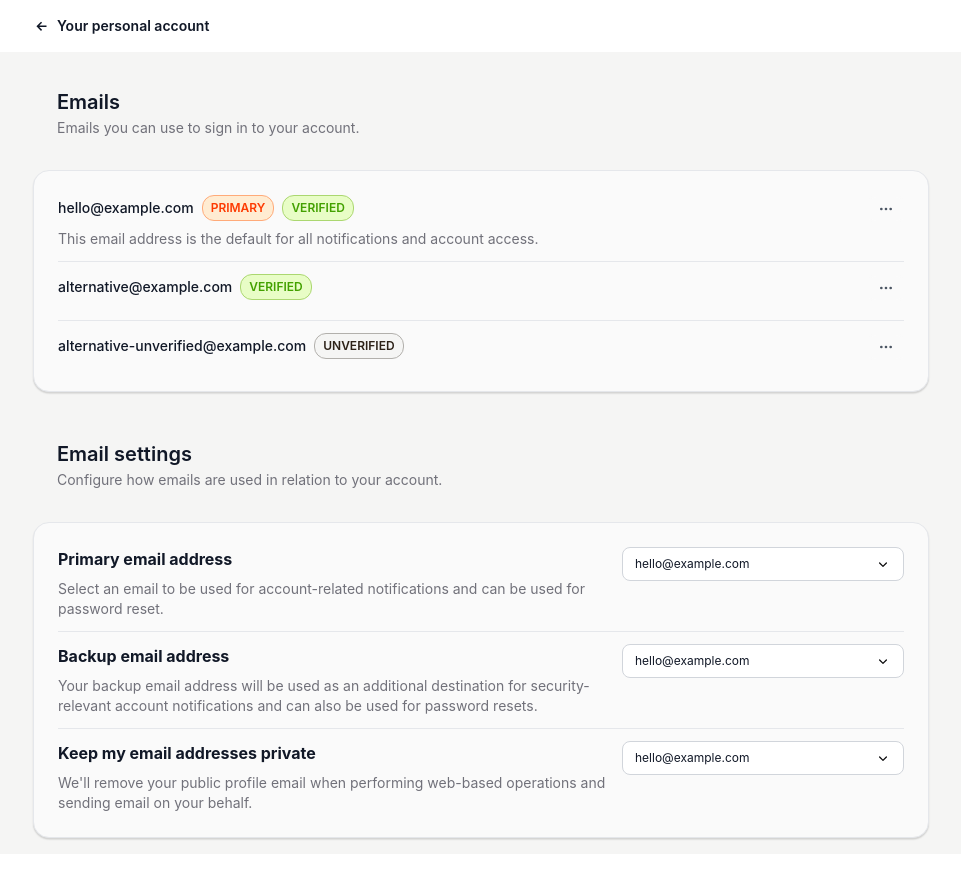
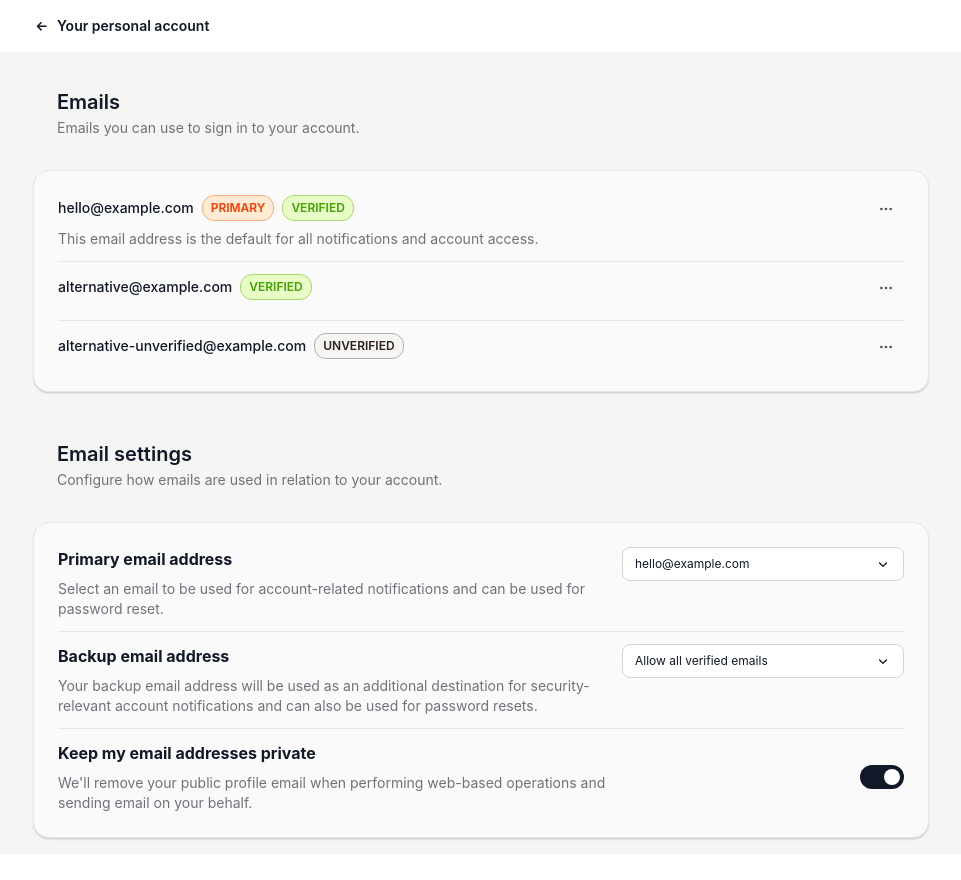
Before and after one commit to awadhesh31st/mock-to-react, a React (Create React App) app: page / in a window 1280 px wide. Shown: the top 880 px of the page, without its empty margins (159-1120 px from the left). Built offline with nearby package versions, Linux system fonts and the light colour scheme.

Commit message:
Added checkbox

```diff
--- a/src/components/cardItemSetting.tsx
+++ b/src/components/cardItemSetting.tsx
@@ -1,13 +1,19 @@
 import { FC, memo } from 'react'
 import SelectDropdown from '../ui/selectDropdown'
+import ToggleSwitch from '../ui/toggleSwitch'
 
 const CardItemSetting: FC<CardItemSettingProps> = memo((props) => {
-  const { setPrimaryEmail, setting, isLast, cardIndex } = props
+  const { setPrimaryEmail, setting, isLast, cardIndex, availableEmails, primaryEmail } = props
 
-  const primaryOptions = props.availableEmails.map((email: string) => ({
+  const primaryOptions = availableEmails.map((email: string) => ({
     value: email,
     label: email,
   }))
+
+  const backupOptions = [
+    { value: 'Allow all verified emails', label: 'Allow all verified emails' },
+    ...availableEmails.filter((email) => email !== primaryEmail).map((email) => ({ value: email, label: email })),
+  ]
 
   return (
     <div className={`flex ${!isLast ? 'border-b border-gray-200 pb-3' : 'pb-0'}`}>
@@ -20,6 +26,7 @@ const CardItemSetting: FC<CardItemSettingProps> = memo((props) => {
           </div>
           {setting.description && <p className="text-sm text-zinc-500">{setting.description}</p>}
         </div>
+        {cardIndex === 0 && (
           <div className="relative w-full flex-shrink-0 md:w-4/12">
             <SelectDropdown
               value={props.primaryEmail}
@@ -28,6 +35,22 @@ const CardItemSetting: FC<CardItemSettingProps> = memo((props) => {
               className="max-w-sm"
             />
           </div>
+        )}
+        {cardIndex === 1 && (
+          <div className="relative w-full flex-shrink-0 md:w-4/12">
+            <SelectDropdown
+              value={props.backupEmail}
+              options={backupOptions}
+              onChange={props.setBackupEmail}
+              className="max-w-sm"
+            />
+          </div>
+        )}
+        {cardIndex === 2 && (
+          <div className="relative flex w-full flex-shrink-0 items-center md:justify-end md:w-4/12 md:h-full">
+            <ToggleSwitch checked={props.keepPrivate} onChange={props.setKeepPrivate} />
+          </div>
+        )}
       </div>
     </div>
   )
--- a/src/types/index.d.ts
+++ b/src/types/index.d.ts
@@ -86,3 +86,9 @@ type SelectDropdownProps = {
   placeholder?: string
   className?: string
 }
+
+type ToggleSwitchProps = {
+  checked: boolean
+  onChange: (checked: boolean) => void
+  className?: string
+}
--- /dev/null
+++ b/src/ui/toggleSwitch.tsx
@@ -0,0 +1,20 @@
+import { FC } from 'react'
+
+const ToggleSwitch: FC<ToggleSwitchProps> = ({ checked, onChange, className }) => {
+  return (
+    <button
+      onClick={() => onChange(!checked)}
+      className={`relative inline-flex h-6 w-11 items-center rounded-full transition-colors ${
+        checked ? 'bg-gray-900' : 'bg-gray-200'
+      } ${className}`}
+    >
+      <span
+        className={`inline-block h-4 w-4 transform rounded-full bg-white transition-transform ${
+          checked ? 'translate-x-6' : 'translate-x-1'
+        }`}
+      />
+    </button>
+  )
+}
+
+export default ToggleSwitch
```
Lines whose indentation alone changed are shown as unchanged.
